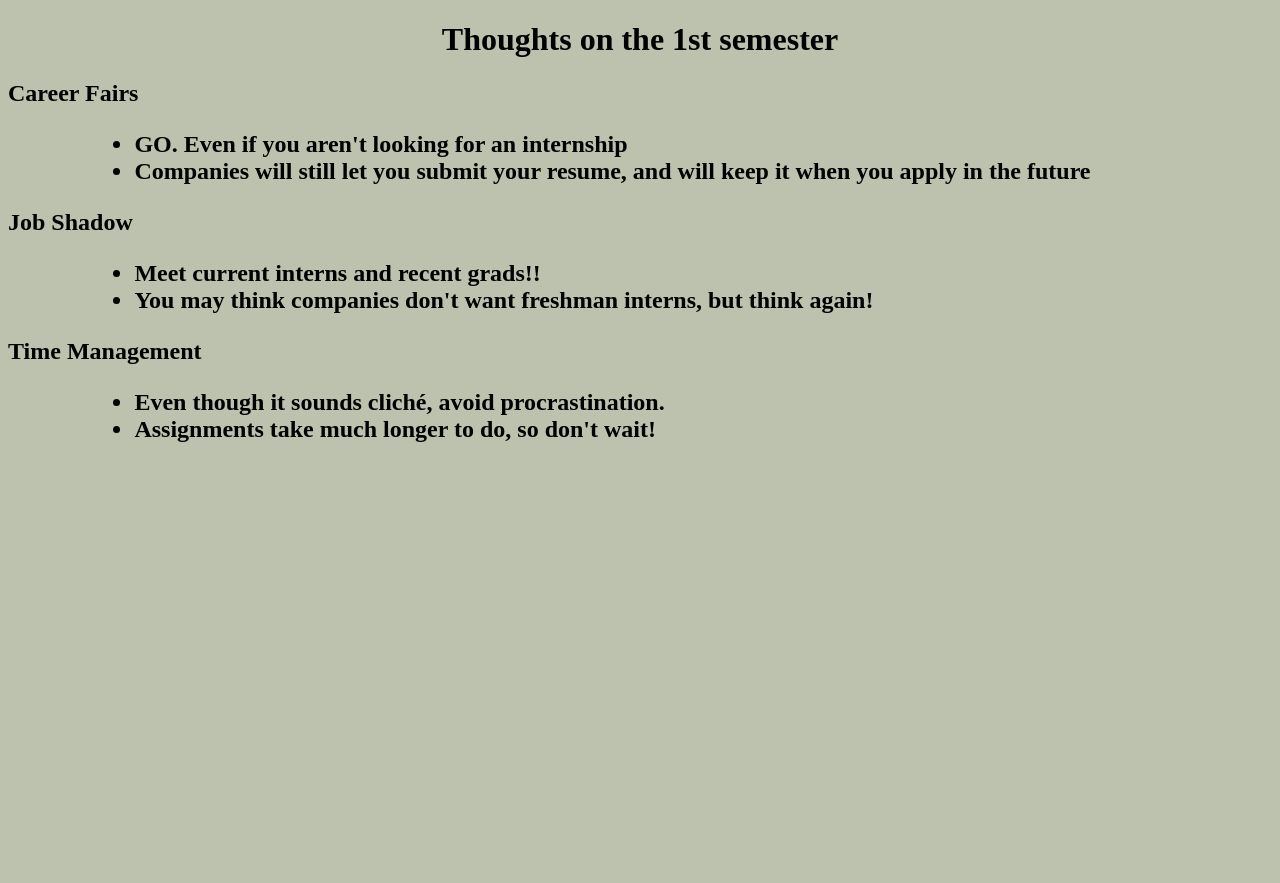
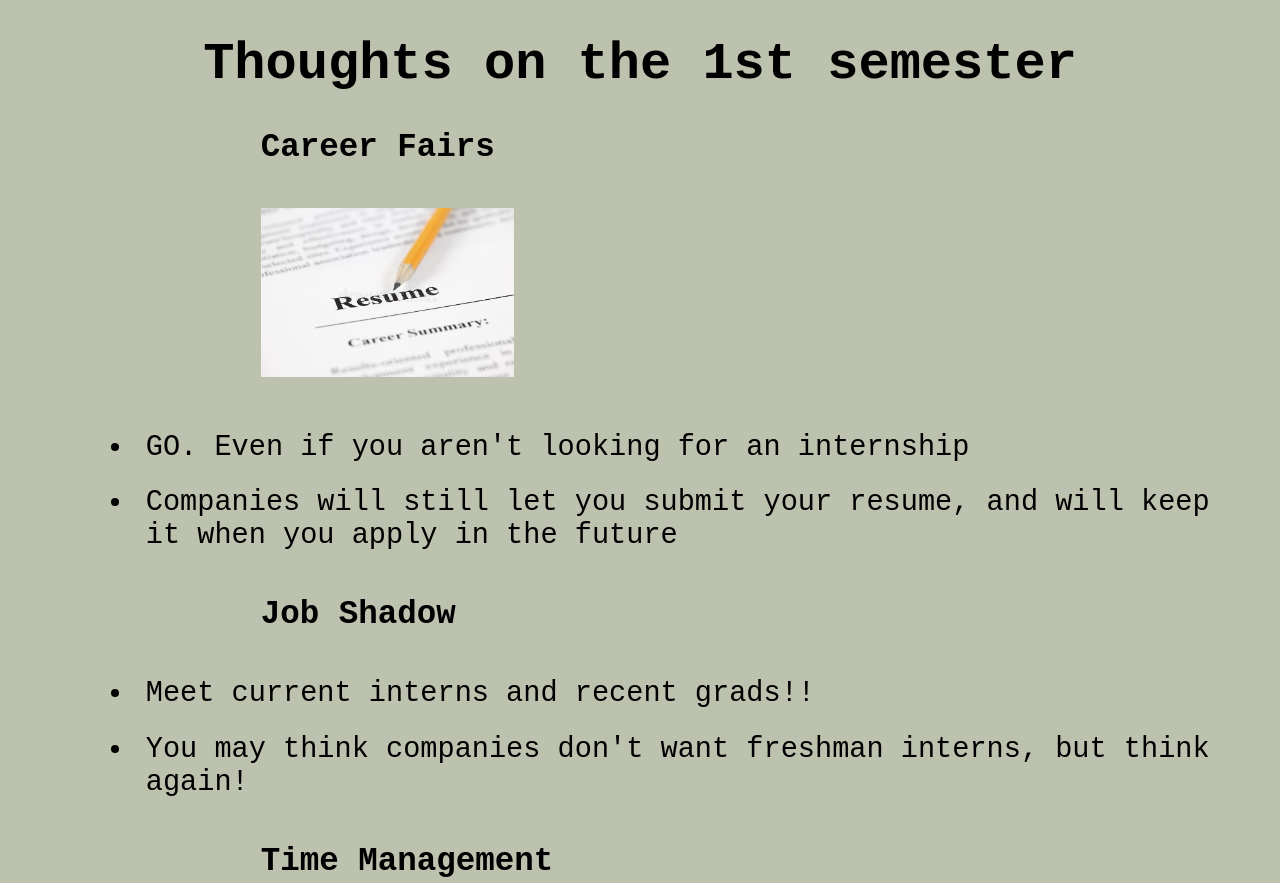
Before and after one commit to gbafana25/ccsuccess, a plain HTML site: page thoughts.html in a window 1280 px wide. Shown: the top 883 px of the page. Before the commit the page ends 800 px from the top, so only its background shows below. Drawn offline with Linux system fonts and the light colour scheme.

Commit message:
added more formatting for thoughts page

```diff
--- a/thoughts.css
+++ b/thoughts.css
@@ -4,8 +4,32 @@ html {
 
 .heading {
 	text-align: center;
+	font-family: monospace;
+	font-size: 400%;
+}
+
+.title {
+	font-family: monospace;
+	font-size: 250%;
+	padding-left: 20%;
 }
 
 .list {
 	padding-left: 10%;
+	font-family: monospace;
+	font-size: 220%;
+	font-weight: 500;
 }
+
+.item {
+	padding: 1%;
+}
+
+.img {
+	width: 20%;
+	height: 20%;
+	padding-top: 10px;
+	padding-bottom: 10px;
+	padding-left: 20%;
+
+}
--- a/thoughts.html
+++ b/thoughts.html
@@ -5,20 +5,27 @@
 <h1 class=heading>Thoughts on the 1st semester</h1>
 
 <h2>
+<h3 class=title>
 Career Fairs
+</h3>
+<img src="images/resume_photo.jpg" alt="resume" class=img>
 	<ul class=list>
-		<li>GO. Even if you aren't looking for an internship</li>
-		<li>Companies will still let you submit your resume, and will keep it when you apply in the future</li>
+		<li class=item>GO. Even if you aren't looking for an internship</li>
+		<li class=item>Companies will still let you submit your resume, and will keep it when you apply in the future</li>
 	</ul>
 
+<h3 class=title>
 Job Shadow
+</h3>
 	<ul class=list>
-		<li>Meet current interns and recent grads!!</li>
-		<li>You may think companies don't want freshman interns, but think again!</li>
+		<li class=item>Meet current interns and recent grads!!</li>
+		<li class=item>You may think companies don't want freshman interns, but think again!</li>
 	</ul>
+<h3 class=title>
 Time Management
+</h3>
 	<ul class=list>
-		<li>Even though it sounds cliché, avoid procrastination.</li>
-		<li>Assignments take much longer to do, so don't wait!</li>
+		<li class=item>Even though it sounds cliché, avoid procrastination.</li>
+		<li class=item>Assignments take much longer to do, so don't wait!</li>
 	</ul>
 </h2>
```
Also changed, not shown: images/resume_photo.jpg (added).
